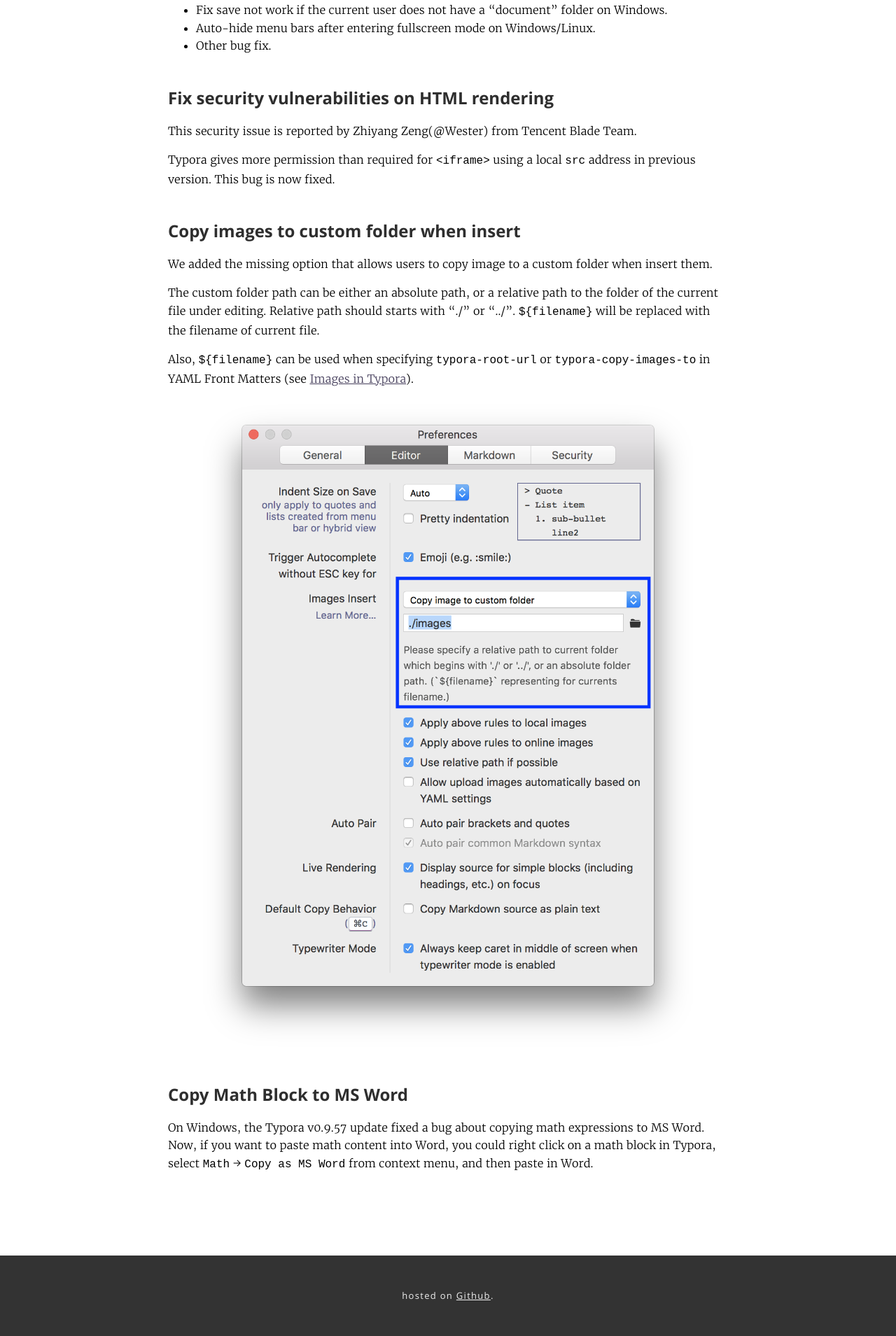
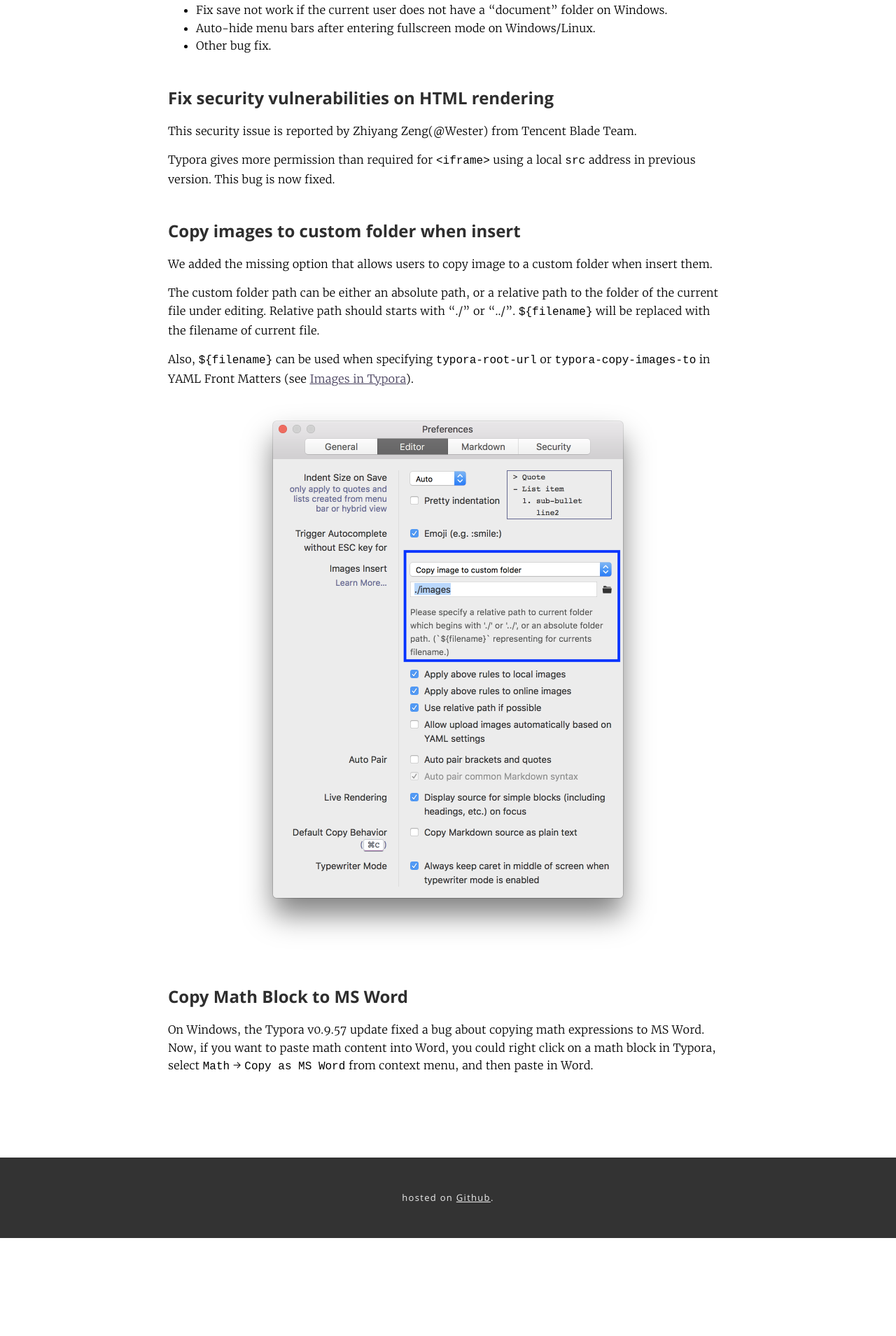
Before and after one commit to typora/support.typora.io, a Jekyll site: the page built from _posts/2018-09-11-What's New-0.9.58.md, in a window 1280 px wide. Shown: the part 728-2637 px from the top of the page at 70% size. Built offline with Jekyll 4.4.1, drawn with Linux system fonts in a browser that asks for light colours; nearby versions of some CDN libraries; library files that are not in the unit come from our copies; after the commit the page ends 2497 px from its top, so only the background shows below that.

Commit message:
resize img

```diff
--- a/_posts/2018-09-11-What's New-0.9.58.md
+++ b/_posts/2018-09-11-What's New-0.9.58.md
@@ -37,7 +37,7 @@
 
 Also, `${filename}` can be used when specifying `typora-root-url` or `typora-copy-images-to`  in YAML Front Matters (see [Images in Typora](/Images/)).
 
-![Snip20180911_5](/media/new-58/Snip20180911_5.png)
+<img src="/media/new-58/Snip20180911_5.png" style="zoom:50%" />
 
 ## Copy Math Block to MS Word
 
```
